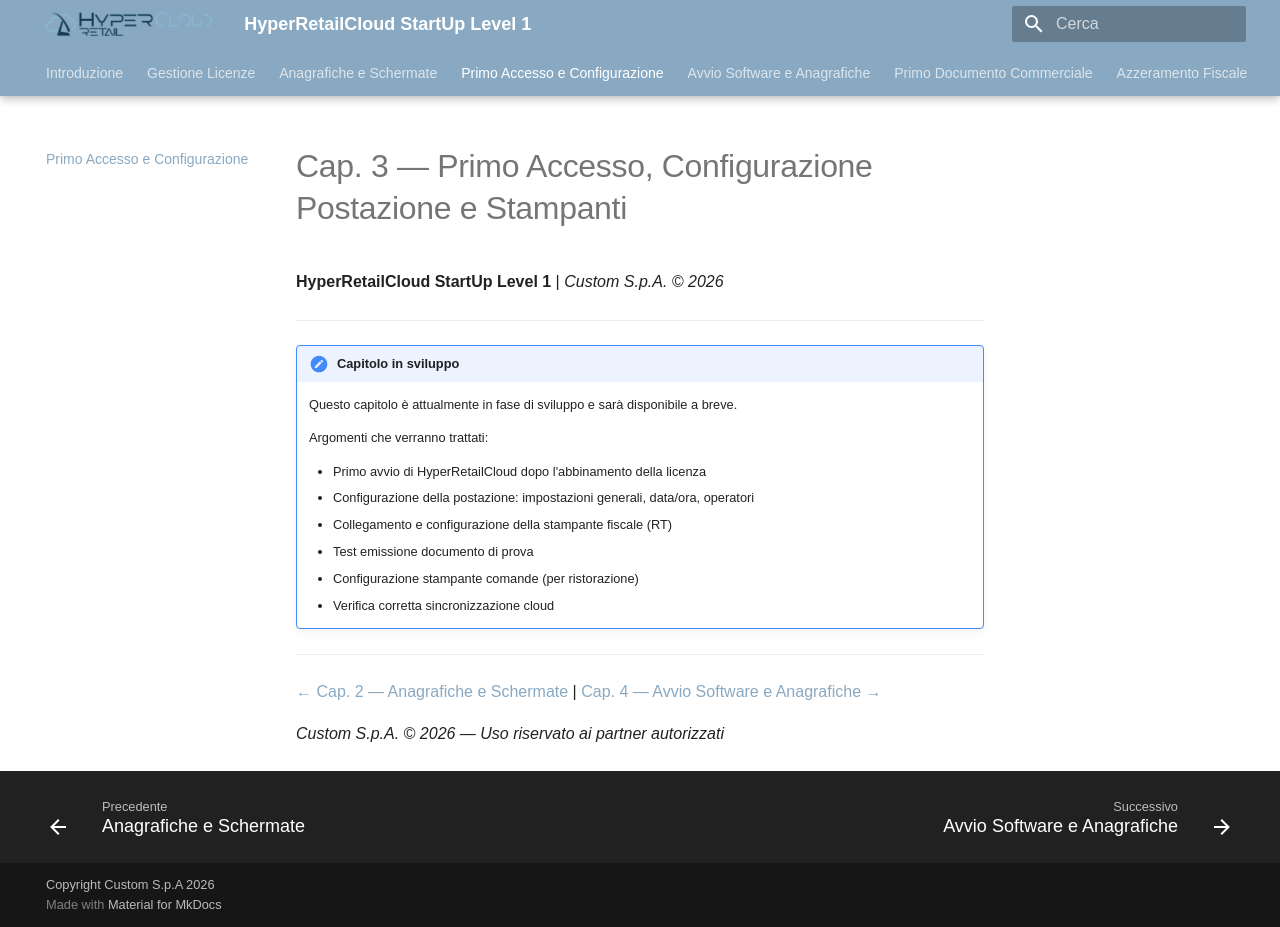
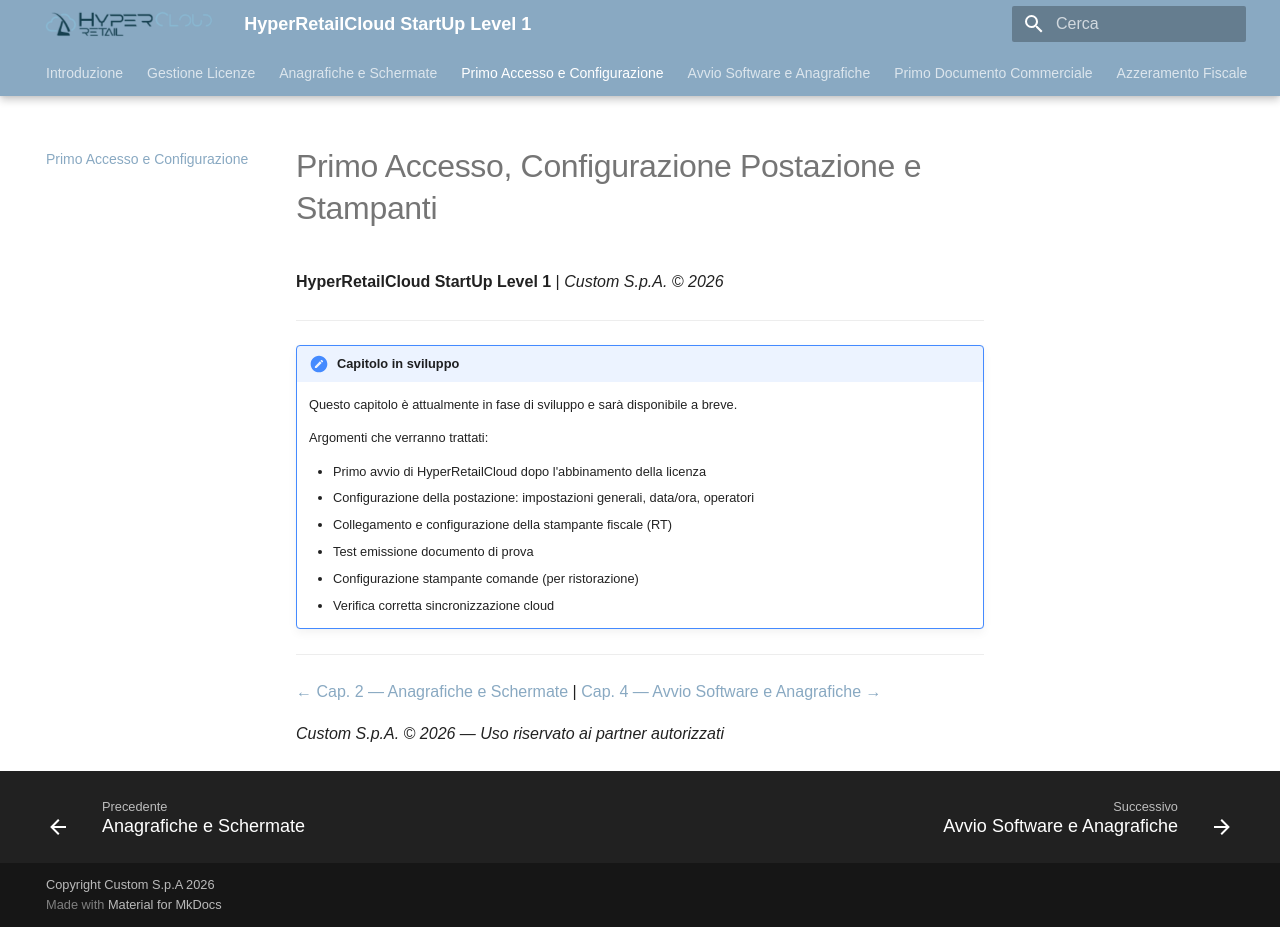
Before and after one commit to ivanrobuschi-custom/hypercloud_level_1, an MkDocs documentation site: the page built from docs/cap3_primo_accesso.md, in a window 1280 px wide and 927 px high. Built offline with MkDocs 1.6.1 and Material for MkDocs 9.7.7, drawn with Linux system fonts in a browser that asks for light colours.

Commit message:
modifica capitoli

```diff
--- a/docs/cap3_primo_accesso.md
+++ b/docs/cap3_primo_accesso.md
@@ -19,7 +19,7 @@
   - setup
 ---
 
-# Cap. 3 — Primo Accesso, Configurazione Postazione e Stampanti
+# Primo Accesso, Configurazione Postazione e Stampanti
 
 **HyperRetailCloud StartUp Level 1** | *Custom S.p.A. © 2026*
 
```
Also changed, not shown: docs/cap2_anagrafiche.md (+1 -1 lines), docs/cap4_avvio_software.md (+1 -1 lines), docs/cap5_primo_scontrino.md (+1 -1 lines), docs/cap6_azzeramento.md (+1 -1 lines).
